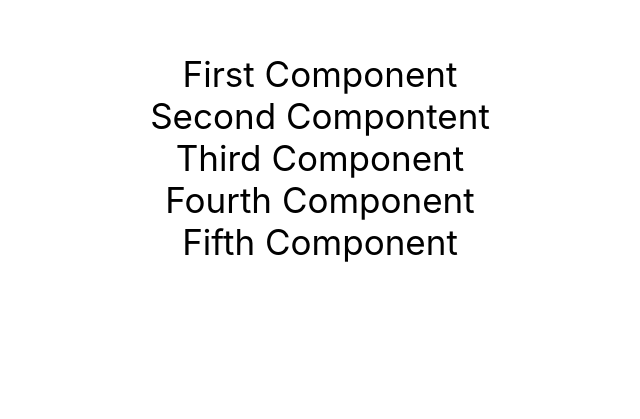
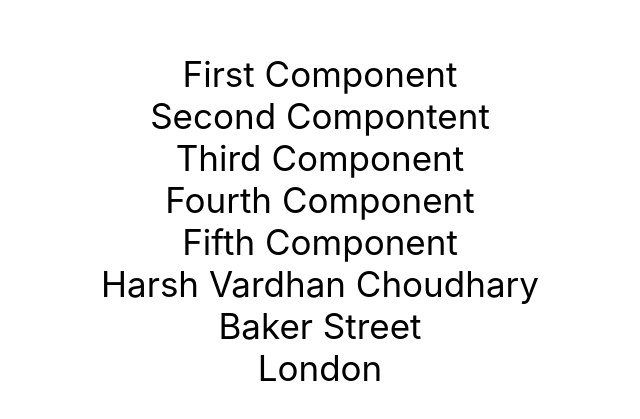
Before and after one commit to Harsh-Vardhan-Choudhary/todo-app, a React (Create React App) app: page / in a window 1280 px wide. Shown: the part 147-566 px from the top of the page, without its empty margins (320-960 px from the left). Built offline with nearby package versions, Linux system fonts and the light colour scheme.

Commit message:
exploring JS : arrow function and objects

```diff
--- a/src/components/learning-examples/LearningComponent.jsx
+++ b/src/components/learning-examples/LearningComponent.jsx
@@ -8,8 +8,7 @@ import { FifthComponent } from './FirstComponent';
 import SecondComponent from'./SecondComponent';
 import ThirdComponent from'./ThirdComponent';
 import FourthComponent from'./FourthComponent';
-
-
+import LearningJavaScript from './LearningJavaScript';
 
 export default function LearningComponent() {
     return(
@@ -19,6 +18,7 @@ export default function LearningComponent() {
       <ThirdComponent/>
       <FourthComponent/>
       <FifthComponent/>
+      <LearningJavaScript/>
     </div>
     )
 }
--- /dev/null
+++ b/src/components/learning-examples/LearningJavaScript.jsx
@@ -0,0 +1,34 @@
+//in java to create an object we need to create a class then create object
+//but in javascript we don't need any of that
+
+const person = {
+    name : 'Harsh Vardhan Choudhary',
+    address : {
+        line1 : 'Baker Street',
+        city : 'London',
+        country : 'UK'
+    },
+    profiles : ['twitter', 'Instagram', 'Linkedin'],     //array in JS
+
+    printProfiles : () => {                 //arrow function (similar to lambda in java)
+
+        person.profiles.map (
+            (profiles) => {
+                console.log(profiles)
+            }
+        )
+
+        //console.log(person.profiles[0])     //this will print profiles in log
+    }
+}
+
+export default function LearningJavaScript() {
+    return(
+        <>
+            <div>{person.name}</div>
+            <div>{person.address.line1}</div>
+            <div>{person.address.city}</div>
+            <div>{person.printProfiles()}</div>
+        </>
+    )
+}
```
